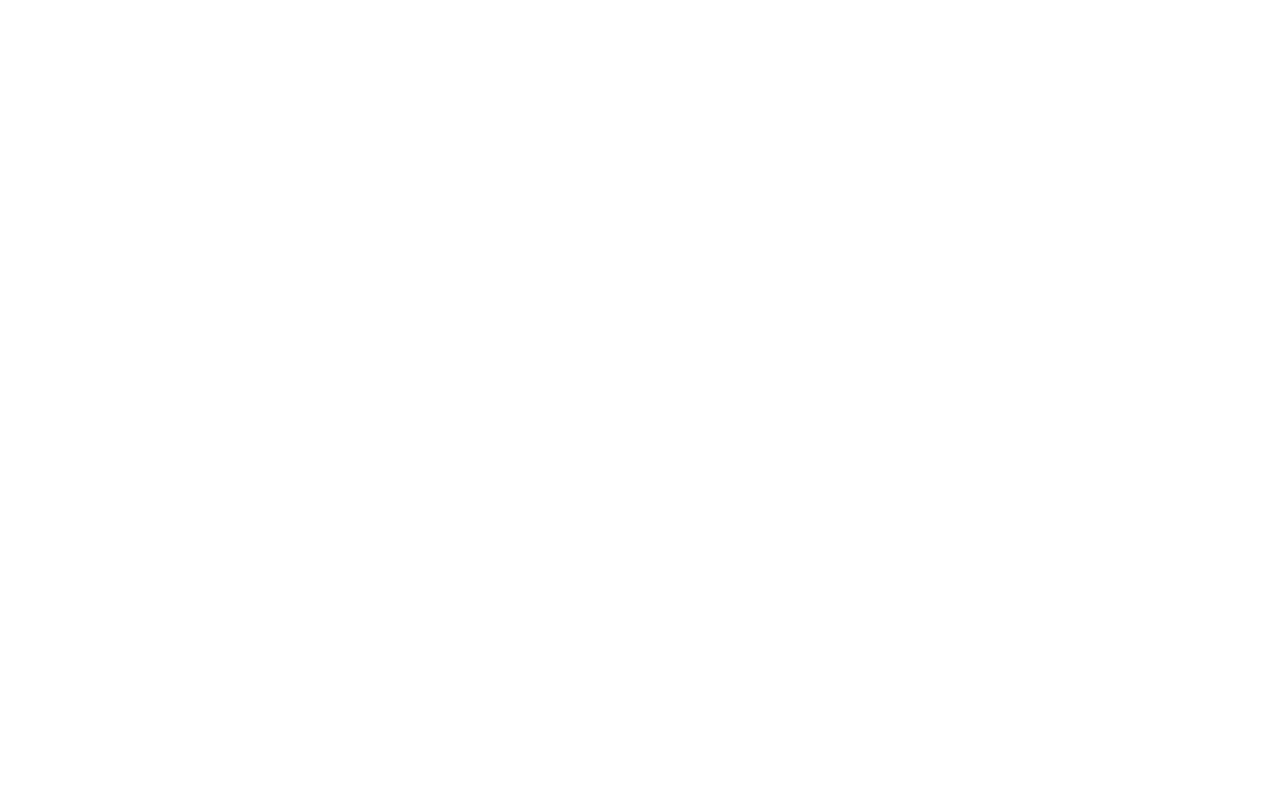
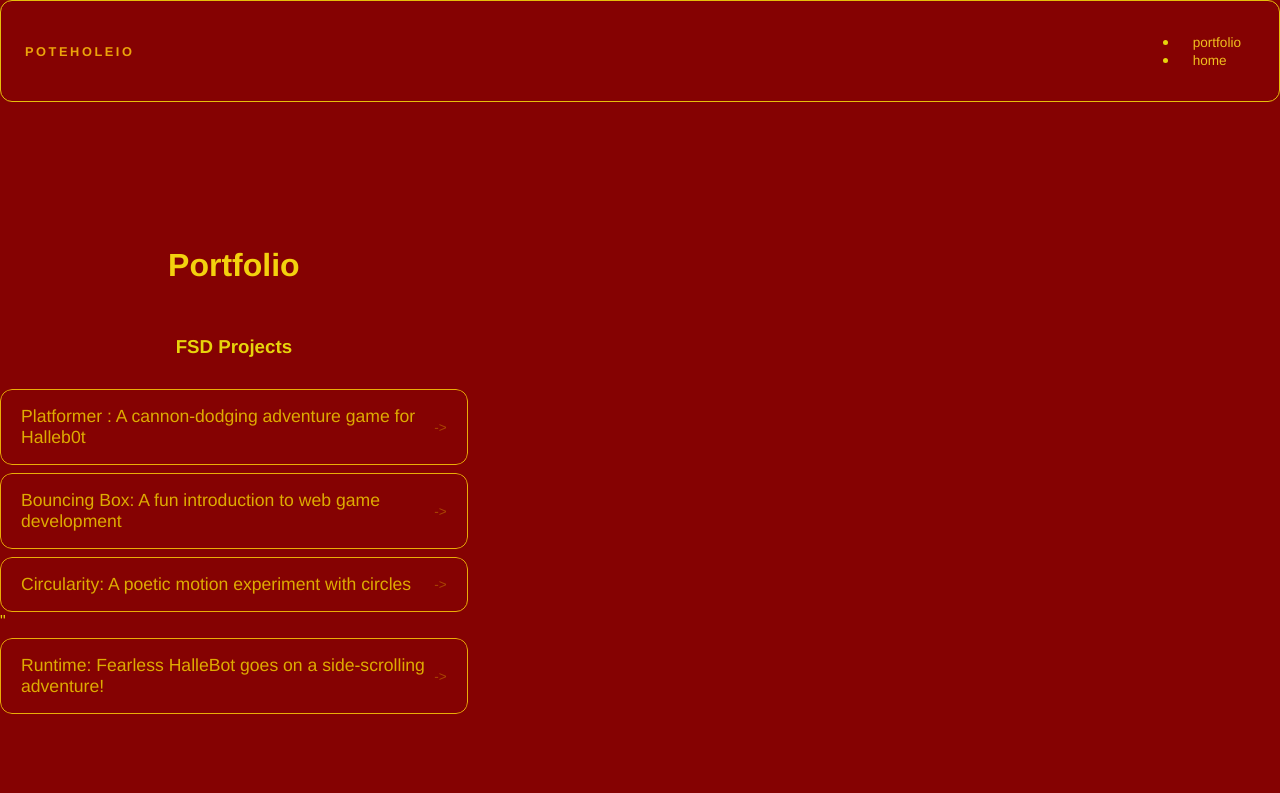
Before and after one commit to Cutler-Tucker/Cutler-Tucker.github.io, a plain HTML site: page portfolio.html in a window 1280 px wide. Drawn offline with Linux system fonts and the light colour scheme.

Commit message:
add portfolio page to wedsite

```diff
--- a/portfolio.html
+++ b/portfolio.html
@@ -0,0 +1,49 @@
+<! DOCTYPE html>
+<html>
+  <head>
+    <title>Potholeio</title>
+    <link rel="stylesheet" href="style.css"/>
+  </head>
+
+    <body>
+      <div id=""all-contents>
+     <nav>
+<h1>
+  Poteholeio
+</h1>
+<ul id=""nav-ul">
+<li class="nav-li">
+  <a
+  href="portfolio.html">portfolio</a>
+</li>
+ <li class="nav-li">
+  <a href="index.html">home</a>
+ </li>
+</ul>
+     </nav>
+
+     <main>
+<div class="content">
+  <h1> Portfolio</h1>
+  <h3> FSD Projects</h3>
+  <ul id="portfolio">
+ <li>
+  <a href="fsd-projects/platformer/">Platformer : A cannon-dodging adventure game for Halleb0t</a>
+ </li>
+ <li>
+  <a href="fsd-projects/bouncing-box/">Bouncing Box: A fun introduction to web game development</a>
+ </li>
+ <li>
+  <a href="fsd-projects/circularity/">Circularity: A poetic motion experiment with circles</a>"
+ </li>
+ <li>
+  <a href="fsd-projects/runtime/">Runtime: Fearless HalleBot goes on a side-scrolling adventure!</a>
+ </li>
+  </ul>
+  <!-- Aids or somting-->
+</div>
+     </main>
+      </div>
+
+    </body>
+</html>
--- a/style.css
+++ b/style.css
@@ -185,3 +185,61 @@ nav h1 {
   background: #000;
   color: #fff;
 }
+
+/*Pothole*/
+.content h1 {
+  color: rgb(243, 209, 14);
+}
+
+#portfolio {
+  list-style: none;
+  margin: 0;
+  padding: 0;
+  width: 100%;
+  display: flex;
+  flex-direction: column;
+  gap: 8px;
+}
+
+#portfolio li {
+  border-radius: 12px;
+  overflow: hidden;
+}
+
+#portfolio a {
+  display: flex;
+  justify-content: space-between;
+  align-items: center;
+  text-decoration: none;
+  color: #deab02;
+  padding: 16px 20px;
+  font-size: 1.1rem;
+  font-weight: 500;
+  background: #ffffff00;
+  border: 1px solid
+  #ebaf08fd;
+  border-radius: 12px;
+  transition: background
+  0.25s ease, color 0.25s ease, transform 0.25s ease;
+}
+
+#portfolio a:hover {
+  background: #efb609;
+  color: #e20000;
+  transform:
+  translateX(4px);
+  border: 1px solid
+  #ee0c0cfd;
+}
+
+#portfolio a::after {
+  content: "->";
+  font-size: 0.85rem;
+  opacity: 0.4;
+  transition: opacity 0.25s ease;
+  white-space: nowrap;
+}
+
+#portfolio a:hover::after {
+  opacity: 1;
+}
```
